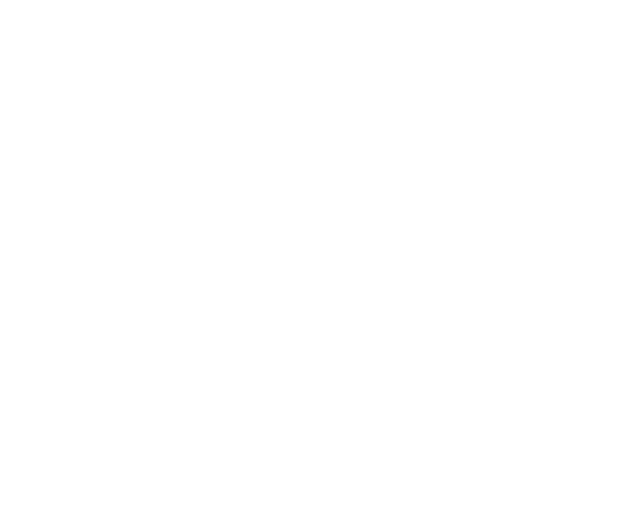
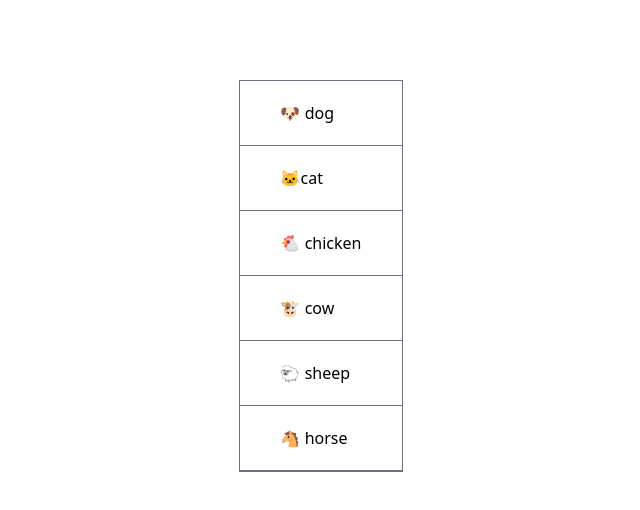
Before and after one commit to IbrahimBagalwa/the-gym-react-exercises, a React (Create React App) app: page / in a window 1280 px wide. Shown: the top 510 px of the page, without its empty margins (319-959 px from the left). Built offline with nearby package versions, Linux system fonts and the light colour scheme.

Commit message:
feat: Mapping Through A List And Rendering (With A Custom Component)

```diff
--- a/src/App.jsx
+++ b/src/App.jsx
@@ -1,5 +1,7 @@
+import Mapping from "./exercises/exercise-6/Mapping";
+
 function App() {
-  return <div className=""></div>;
+  return <Mapping />;
 }
 
 export default App;
--- /dev/null
+++ b/src/components/listItem.jsx
@@ -0,0 +1,33 @@
+import React from "react";
+import PropTypes from "prop-types";
+
+const ListItem = ({ lists }) => {
+  return (
+    <ul className="border border-gray-500">
+      {lists.map((list, index) => {
+        return (
+          <li className="border-b border-gray-500 py-5 px-10" key={index}>
+            {list === "dog" ? (
+              <span>🐶 {list}</span>
+            ) : list === "cat" ? (
+              <span>🐱{list}</span>
+            ) : list === "chicken" ? (
+              <span>🐔 {list}</span>
+            ) : list === "cow" ? (
+              <span>🐮 {list}</span>
+            ) : list === "sheep" ? (
+              <span>🐑 {list}</span>
+            ) : (
+              <span>🐴 {list}</span>
+            )}
+          </li>
+        );
+      })}
+    </ul>
+  );
+};
+ListItem.propTypes = {
+  lists: PropTypes.array.isRequired,
+};
+
+export default ListItem;
--- /dev/null
+++ b/src/exercises/exercise-6/Mapping.jsx
@@ -0,0 +1,13 @@
+import React from "react";
+import ListItem from "../../components/listItem";
+
+const Mapping = () => {
+  const arr = ["dog", "cat", "chicken", "cow", "sheep", "horse"];
+  return (
+    <div className="flex items-center justify-center mt-20">
+      <ListItem lists={arr} />
+    </div>
+  );
+};
+
+export default Mapping;
```
